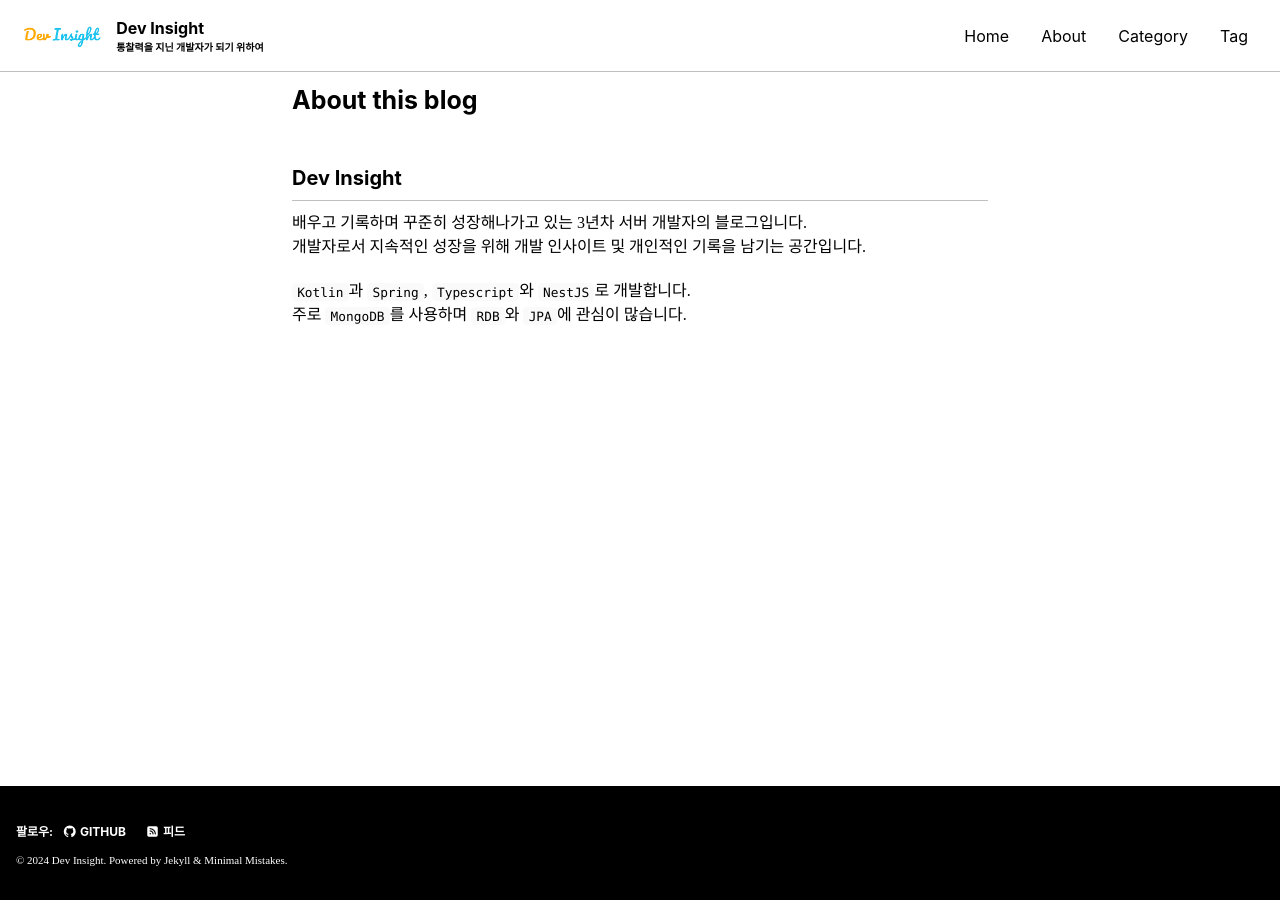
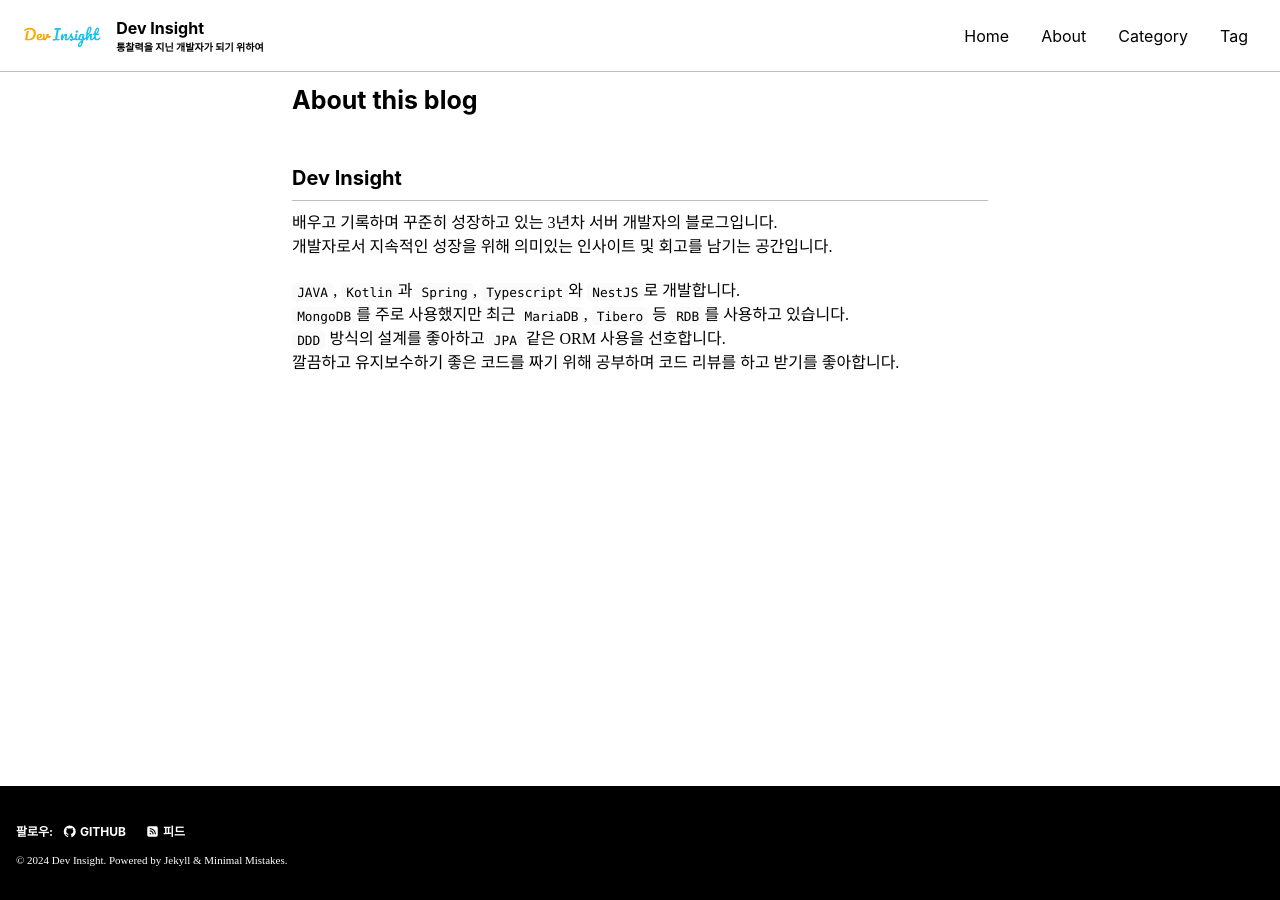
Before and after one commit to neungs-2/neungs-2.github.io, a Jekyll site: the page built from _pages/about.md, in a window 1280 px wide. Built offline with Jekyll 4.4.1, drawn with Linux system fonts in a browser that asks for light colours; cached includes are drawn as plain includes; some web fonts are replaced.

Commit message:
fix about page

```diff
--- a/_config.yml
+++ b/_config.yml
@@ -114,7 +114,7 @@ analytics:
 author:
   name: 'Kwonneung Lee'
   avatar: 'assets/images/avatar.jpeg' # path of avatar image, e.g. "/assets/images/bio-photo.jpg"
-  bio: '매일 성장하는 3년차 개발자.'
+  bio: '문제에서 가능성을, 코드에서 해답을 찾는 개발자.'
   location: 'Seoul, Republic of Korea'
   # email: 'gnlee95@gmail.com'
   links:
--- a/_pages/about.md
+++ b/_pages/about.md
@@ -6,8 +6,10 @@ layout: single
 
 ## Dev Insight
 
-배우고 기록하며 꾸준히 성장해나가고 있는 3년차 서버 개발자의 블로그입니다.
-개발자로서 지속적인 성장을 위해 개발 인사이트 및 개인적인 기록을 남기는 공간입니다.
+배우고 기록하며 꾸준히 성장하고 있는 3년차 서버 개발자의 블로그입니다.
+개발자로서 지속적인 성장을 위해 의미있는 인사이트 및 회고를 남기는 공간입니다.
 
-`Kotlin`과 `Spring`, `Typescript`와 `NestJS`로 개발합니다.
-주로 `MongoDB`를 사용하며 `RDB`와 `JPA`에 관심이 많습니다.
+`JAVA`, `Kotlin`과 `Spring`, `Typescript`와 `NestJS`로 개발합니다.
+`MongoDB`를 주로 사용했지만 최근 `MariaDB`, `Tibero` 등 `RDB`를 사용하고 있습니다.
+`DDD` 방식의 설계를 좋아하고 `JPA` 같은 ORM 사용을 선호합니다.
+깔끔하고 유지보수하기 좋은 코드를 짜기 위해 공부하며 코드 리뷰를 하고 받기를 좋아합니다.
```
